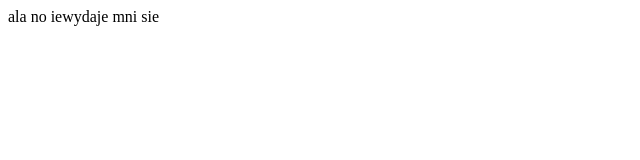
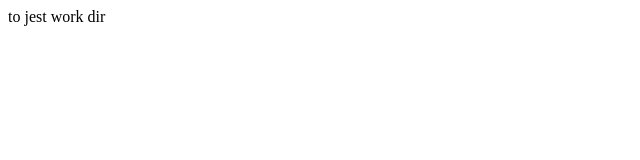
Before and after one commit to mati355/github-learn, a plain HTML site: page index.html in a window 1280 px wide. Shown: the full height of the page, 0-640 px from the left. Drawn offline with Linux system fonts and the light colour scheme.

Commit message:
test commit

```diff
--- a/index.html
+++ b/index.html
@@ -5,7 +5,6 @@
     <title>Document</title>
 </head>
 <body>
-    ala
-    no iewydaje mni sie
+    to jest work dir
 </body>
 </html>
```
